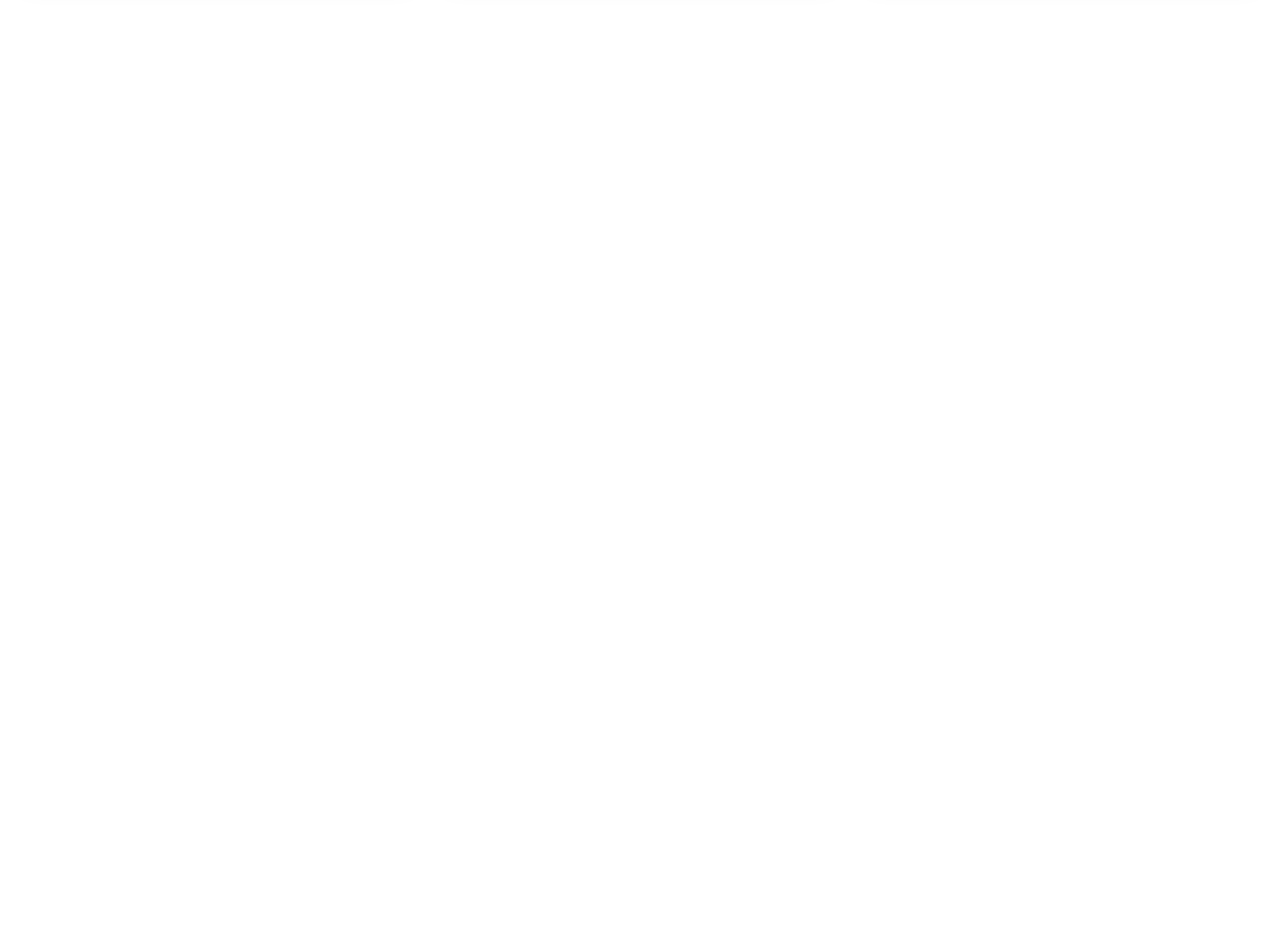
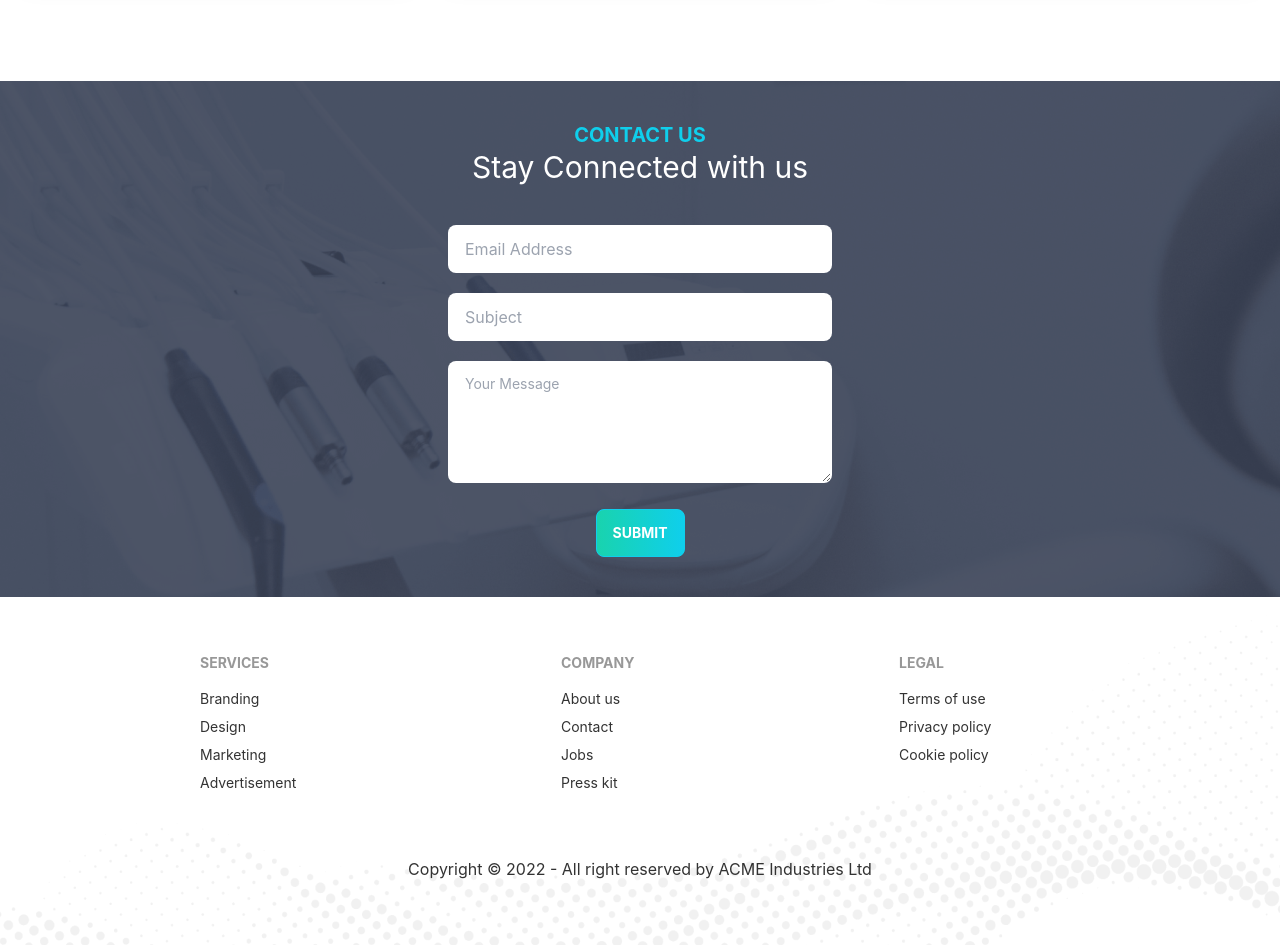
Before and after one commit to mohammadJahid8/doctors-portal, a React (Create React App) app: page / in a window 1280 px wide. Shown: the part 3620-4565 px from the top of the page. Before the commit the page ends 3701 px from the top, so only its background shows below. Built offline with nearby package versions, Linux system fonts and the light colour scheme.

Commit message:
contact and footer added

```diff
--- a/public/index.html
+++ b/public/index.html
@@ -22,7 +22,7 @@
       work correctly both with client-side routing and a non-root public URL.
       Learn how to configure a non-root public URL by running `npm run build`.
     -->
-  <title>React App</title>
+  <title>Doctors Portal</title>
 </head>
 
 <body>
--- a/src/Pages/Home/Banner.js
+++ b/src/Pages/Home/Banner.js
@@ -11,14 +11,14 @@
             }
         }>
 
-            <div class="hero min-h-screen md:px-8"  >
-                <div class="hero-content flex-col lg:flex-row-reverse flex-nowrap">
+            <div className="hero min-h-screen md:px-8"  >
+                <div className="hero-content flex-col lg:flex-row-reverse flex-nowrap">
                     <div className='md:w-1/2 flex justify-end'>
-                        <img src={chair} class="md:max-w-lg rounded-lg shadow-2xl" alt='' />
+                        <img src={chair} className="md:max-w-lg rounded-lg shadow-2xl" alt='' />
                     </div>
                     <div className='md:w-1/2'>
-                        <h1 class="text-5xl font-bold">Your New Smile Starts Here</h1>
-                        <p class="py-6">Provident cupiditate voluptatem et in. Quaerat fugiat ut assumenda excepturi exercitationem quasi.  In deleniti eaque aut repudiandae et a id nisi.</p>
+                        <h1 className="text-5xl font-bold">Your New Smile Starts Here</h1>
+                        <p className="py-6">Provident cupiditate voluptatem et in. Quaerat fugiat ut assumenda excepturi exercitationem quasi.  In deleniti eaque aut repudiandae et a id nisi.</p>
                         <Button>Get Started</Button>
                     </div>
                 </div>
--- /dev/null
+++ b/src/Pages/Home/Contact.js
@@ -0,0 +1,31 @@
+import React from 'react';
+import appointment from '../../assets/images/appointment.png';
+import Button from '../Shared/Button';
+
+const Contact = () => {
+    return (
+        <section style={
+            {
+                background: `url(${appointment})`,
+            }
+        }>
+            <div className="container mx-auto px-4">
+                <div className="text-center my-10 pt-10">
+                    <h2 className="text-primary text-xl font-bold uppercase">Contact Us</h2>
+                    <h2 className="text-3xl text-white">Stay Connected with us</h2>
+                </div>
+                <div className="text-center pb-10">
+                    <input type="text" placeholder="Email Address" className="input w-full max-w-sm mb-5 " />
+                    <br />
+                    <input type="text" placeholder="Subject" className="input w-full max-w-sm mb-5 " />
+                    <br />
+                    <textarea className="textarea pb-14 w-full max-w-sm mb-5" placeholder="Your Message"></textarea>
+                    <br />
+                    <Button>Submit</Button>
+                </div>
+            </div>
+        </section>
+    );
+};
+
+export default Contact;
--- /dev/null
+++ b/src/Pages/Home/Footer.js
@@ -0,0 +1,46 @@
+import React from 'react';
+import footer from '../../assets/images/footer.png';
+
+
+const Footer = () => {
+    return (
+        <footer className=" p-10 mt-4"
+            style={{
+                background: `url(${footer})`,
+                backgroundSize: 'cover',
+            }}
+        >
+            <div className="container mx-auto md:pl-40">
+                <div className='footer mb-16'>
+                    <div>
+                        <span className="footer-title">Services</span>
+                        <a className="link link-hover">Branding</a>
+                        <a className="link link-hover">Design</a>
+                        <a className="link link-hover">Marketing</a>
+                        <a className="link link-hover">Advertisement</a>
+                    </div>
+                    <div>
+                        <span className="footer-title">Company</span>
+                        <a className="link link-hover">About us</a>
+                        <a className="link link-hover">Contact</a>
+                        <a className="link link-hover">Jobs</a>
+                        <a className="link link-hover">Press kit</a>
+                    </div>
+                    <div>
+                        <span className="footer-title">Legal</span>
+                        <a className="link link-hover">Terms of use</a>
+                        <a className="link link-hover">Privacy policy</a>
+                        <a className="link link-hover">Cookie policy</a>
+                    </div>
+                </div>
+            </div>
+
+            <div className=" text-center mb-6">
+                <p>Copyright © 2022 - All right reserved by ACME Industries Ltd</p>
+            </div>
+
+        </footer>
+    );
+};
+
+export default Footer;
--- a/src/Pages/Home/Home.js
+++ b/src/Pages/Home/Home.js
@@ -1,5 +1,7 @@
 import React from 'react';
 import Banner from './Banner';
+import Contact from './Contact';
+import Footer from './Footer';
 import Info from './Info';
 import MakeAppointment from './MakeAppointment';
 import Services from './Services';
@@ -18,6 +20,8 @@
             </div>
             <MakeAppointment />
             <Testimonials />
+            <Contact />
+            <Footer />
         </div>
     );
 };
--- a/src/Pages/Home/InfoCard.js
+++ b/src/Pages/Home/InfoCard.js
@@ -2,12 +2,12 @@
 
 const InfoCard = ({ img, cardTitle, bgClass }) => {
     return (
-        <div class={`card lg:card-side bg-base-100 shadow-xl ${bgClass} py-3 `}>
+        <div className={`card lg:card-side bg-base-100 shadow-xl ${bgClass} py-3 `}>
             <figure className="pl-5">
                 <img className="" src={img} alt="Album" />
             </figure>
-            <div class="card-body text-white">
-                <h2 class="card-title">{cardTitle}</h2>
+            <div className="card-body text-white">
+                <h2 className="card-title">{cardTitle}</h2>
                 <p>Click the button to listen on Spotiwhy app.</p>
             </div>
         </div>
--- a/src/Pages/Home/Review.js
+++ b/src/Pages/Home/Review.js
@@ -2,13 +2,13 @@
 
 const Review = ({ review }) => {
     return (
-        <div class="card lg:max-w-lg bg-base-100 shadow-xl mt-10">
-            <div class="card-body">
+        <div className="card lg:max-w-lg bg-base-100 shadow-xl mt-10">
+            <div className="card-body">
 
                 <p>Lorem ipsum dolor sit amet consectetur adipisicing elit. Dolorem impedit adipisci molestiae eius ab quia?</p>
-                <div class="flex items-center">
-                    <div class="avatar">
-                        <div class="w-16 rounded-full ring ring-primary ring-offset-base-100 ring-offset-2 mr-5">
+                <div className="flex items-center">
+                    <div className="avatar">
+                        <div className="w-16 rounded-full ring ring-primary ring-offset-base-100 ring-offset-2 mr-5">
                             <img src={review.image} alt='' />
                         </div>
                     </div>
--- a/src/Pages/Home/Treatment.js
+++ b/src/Pages/Home/Treatment.js
@@ -4,12 +4,12 @@
 
 const Treatment = () => {
     return (
-        <div class="hero min-h-screen my-20">
-            <div class="hero-content flex-col lg:flex-row md:gap-16">
-                <img src={treatment} class="md:max-w-sm rounded-lg " alt='' />
+        <div className="hero min-h-screen my-20">
+            <div className="hero-content flex-col lg:flex-row md:gap-16">
+                <img src={treatment} className="md:max-w-sm rounded-lg " alt='' />
                 <div className="">
-                    <h1 class="text-5xl font-bold">Exceptional Dental  Care, on Your Terms</h1>
-                    <p class="py-6">It is a long established fact that a reader will be distracted by the readable content of a page when looking at its layout.  The point of using Lorem Ipsumis that it has a more-or-less normal distribution of letters,as opposed to using 'Content here, content here', making it look like readable English. Many desktop publishing packages and web page</p>
+                    <h1 className="text-5xl font-bold">Exceptional Dental  Care, on Your Terms</h1>
+                    <p className="py-6">It is a long established fact that a reader will be distracted by the readable content of a page when looking at its layout.  The point of using Lorem Ipsumis that it has a more-or-less normal distribution of letters,as opposed to using 'Content here, content here', making it look like readable English. Many desktop publishing packages and web page</p>
 
                     <Button>Get Started</Button>
                 </div>
--- a/src/Pages/Shared/Button.js
+++ b/src/Pages/Shared/Button.js
@@ -2,7 +2,7 @@
 
 const Button = ({ children }) => {
     return (
-        <button class="btn btn-primary uppercase text-white font-bold bg-gradient-to-r from-secondary to-primary">{children}</button>
+        <button className="btn btn-primary uppercase text-white font-bold bg-gradient-to-r from-secondary to-primary">{children}</button>
     );
 };
 
--- a/src/Pages/Shared/Navbar.js
+++ b/src/Pages/Shared/Navbar.js
@@ -11,20 +11,20 @@
         <li><Link to='/login'>Login</Link></li>
     </>
     return (
-        <div class="navbar bg-base-100">
-            <div class="navbar-start">
-                <div class="dropdown">
-                    <label tabindex="0" class="btn btn-ghost lg:hidden">
-                        <svg xmlns="http://www.w3.org/2000/svg" class="h-5 w-5" fill="none" viewBox="0 0 24 24" stroke="currentColor"><path stroke-linecap="round" stroke-linejoin="round" stroke-width="2" d="M4 6h16M4 12h8m-8 6h16" /></svg>
+        <div className="navbar bg-base-100">
+            <div className="navbar-start">
+                <div className="dropdown">
+                    <label tabindex="0" className="btn btn-ghost lg:hidden">
+                        <svg xmlns="http://www.w3.org/2000/svg" className="h-5 w-5" fill="none" viewBox="0 0 24 24" stroke="currentColor"><path stroke-linecap="round" stroke-linejoin="round" stroke-width="2" d="M4 6h16M4 12h8m-8 6h16" /></svg>
                     </label>
-                    <ul tabindex="0" class="menu menu-compact dropdown-content mt-3 p-2 shadow bg-base-100 rounded-box w-52">
+                    <ul tabindex="0" className="menu menu-compact dropdown-content mt-3 p-2 shadow bg-base-100 rounded-box w-52">
                         {menuItems}
                     </ul>
                 </div>
-                <a class="btn btn-ghost normal-case text-xl">Doctors Portal</a>
+                <a className="btn btn-ghost normal-case text-xl">Doctors Portal</a>
             </div>
-            <div class="navbar-end hidden lg:flex">
-                <ul class="menu menu-horizontal p-0">
+            <div className="navbar-end hidden lg:flex">
+                <ul className="menu menu-horizontal p-0">
                     {menuItems}
                 </ul>
             </div>
```
Also changed, not shown: src/Pages/Home/ServicesCard.js (+9 -9 lines).
